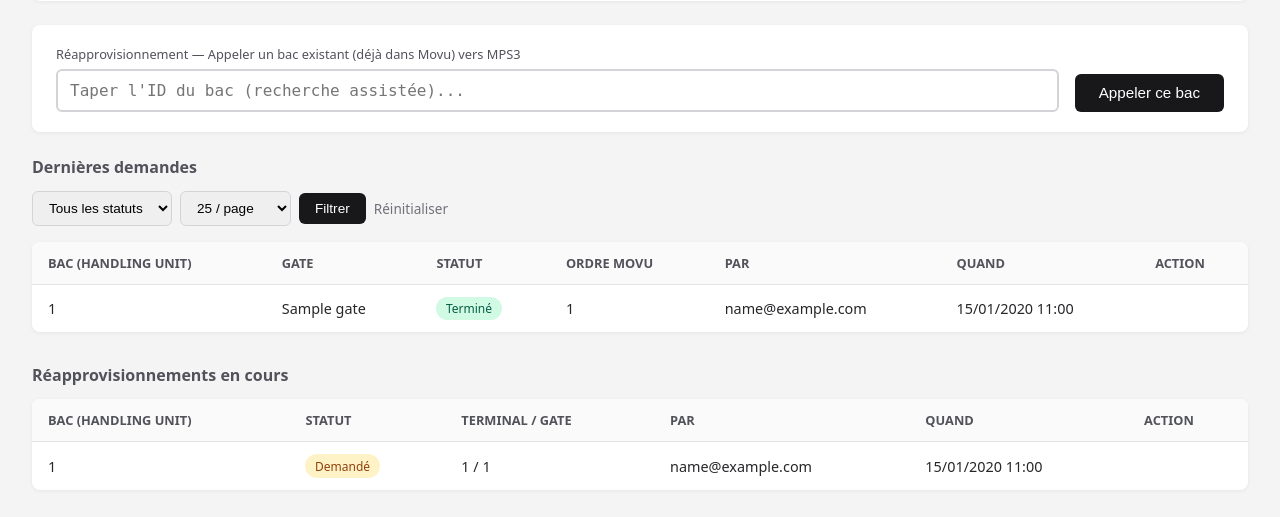
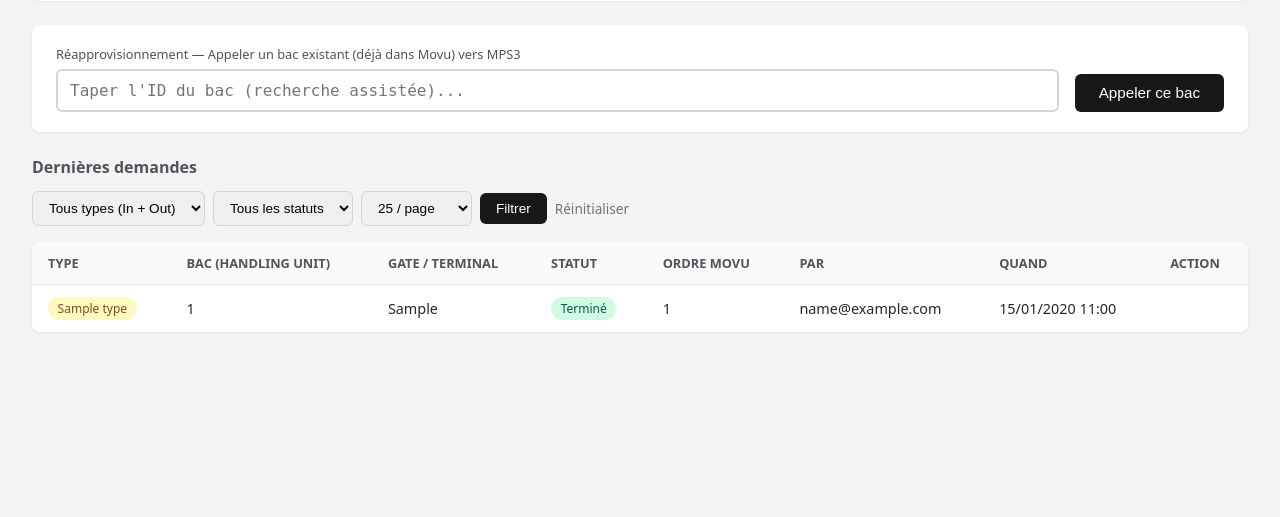
Before and after one commit to fengli-atome3d/test, a FastAPI app: template templates/mise_en_stock.html in a window 1280 px wide. Shown: the part 186-703 px from the top of the page. Run offline with FastAPI, Linux system fonts and the light colour scheme; the template is opened without the code that fills it: most values are stand-ins (such as "Sample title", 1, 10 or a date in 2020).

Commit message:
update mission table

```diff
--- a/main.py
+++ b/main.py
@@ -267,51 +267,100 @@ async def admin_users_reset_password(
     return RedirectResponse(url="/admin/users", status_code=303)
 
 
+def get_mise_en_stock_items(db: Session, status: str = "", mission_type: str = "", page: int = 1, per_page: int = 25):
+    """
+    Shared helper — combines InboundRequest (In) and ReplenishmentRequest
+    (Out) into one normalized, sorted, paginated list. Used by the main
+    page AND by every error-response path that re-renders the page
+    (gate validation, duplicate-submission guards) so all 5 render
+    sites stay consistent instead of duplicating this logic.
+    """
+    if per_page not in (25, 50, 100):
+        per_page = 25
+    page = max(1, page)
+
+    inbound_query = db.query(InboundRequest)
+    replenishment_query = db.query(ReplenishmentRequest)
+    if status:
+        inbound_query = inbound_query.filter(InboundRequest.status == status)
+        replenishment_query = replenishment_query.filter(ReplenishmentRequest.status == status)
+
+    combined = []
+
+    if mission_type != "Out":
+        for r in inbound_query.order_by(InboundRequest.created_at.desc()).limit(200).all():
+            combined.append({
+                "type": "In",
+                "id": r.id,
+                "handling_unit_id": r.handling_unit_id,
+                "location_info": r.gate or "—",
+                "status": r.status,
+                "movu_order_id": r.movu_order_id,
+                "error_message": r.error_message,
+                "requested_by_email": r.requested_by_email,
+                "created_at": r.created_at,
+                "can_cancel": r.status in ("requested", "sent", "in_progress", "dry_run"),
+                "cancel_url": f"/mise-en-stock/{r.id}/cancel",
+                "can_delete": not r.movu_order_id,
+                "delete_url": f"/mise-en-stock/{r.id}/delete",
+            })
+
+    if mission_type != "In":
+        for r in replenishment_query.order_by(ReplenishmentRequest.created_at.desc()).limit(200).all():
+            location = f"{r.presented_terminal_id} / {r.presented_gate_id}" if r.presented_terminal_id else "—"
+            combined.append({
+                "type": "Out",
+                "id": r.id,
+                "handling_unit_id": r.handling_unit_id,
+                "location_info": location,
+                "status": r.status,
+                "movu_order_id": r.movu_order_id,
+                "error_message": r.error_message,
+                "requested_by_email": r.requested_by_email,
+                "created_at": r.created_at,
+                "can_cancel": False,
+                "cancel_url": None,
+                "can_delete": not r.movu_order_id,
+                "delete_url": f"/mise-en-stock/replenishment/{r.id}/delete",
+            })
+
+    combined.sort(key=lambda x: x["created_at"], reverse=True)
+
+    total_count = len(combined)
+    total_pages = max(1, (total_count + per_page - 1) // per_page)
+    page = min(page, total_pages)
+    page_items = combined[(page - 1) * per_page: page * per_page]
+
+    return page_items, total_count, total_pages, page, per_page
+
+
 @app.get("/mise-en-stock")
 def mise_en_stock_page(
     request: Request,
     current_user: User = Depends(get_current_user),
     db: Session = Depends(get_db),
     status: str = "",
+    mission_type: str = "",
     page: int = 1,
     per_page: int = 25,
 ):
-    if per_page not in (25, 50, 100):
-        per_page = 25
-    page = max(1, page)
-
-    query = db.query(InboundRequest)
-    if status:
-        query = query.filter(InboundRequest.status == status)
-
-    total_count = query.count()
-    total_pages = max(1, (total_count + per_page - 1) // per_page)
-    page = min(page, total_pages)
-
-    recent = (
-        query.order_by(InboundRequest.created_at.desc())
-        .offset((page - 1) * per_page)
-        .limit(per_page)
-        .all()
+    page_items, total_count, total_pages, page, per_page = get_mise_en_stock_items(
+        db, status=status, mission_type=mission_type, page=page, per_page=per_page
     )
-
-    recent_replenishments = (
-        db.query(ReplenishmentRequest).order_by(ReplenishmentRequest.created_at.desc()).limit(20).all()
-    )
-
     return templates.TemplateResponse(
         request=request,
         name="mise_en_stock.html",
         context={
             "user_email": current_user.email,
-            "recent": recent,
-            "recent_replenishments": recent_replenishments,
+            "items": page_items,
             "selected_status": status,
+            "selected_type": mission_type,
             "statuses": INBOUND_STATUSES,
             "page": page,
             "per_page": per_page,
             "total_pages": total_pages,
             "total_count": total_count,
+            "error": None,
         },
     )
 
@@ -347,19 +396,20 @@ async def mise_en_stock_scan(
             "Rejected mise-en-stock scan: user %s has no MPS3 access (access_terminals=%s)",
             current_user.email, current_user.access_terminals,
         )
-        recent = db.query(InboundRequest).order_by(InboundRequest.created_at.desc()).limit(25).all()
+        page_items, total_count, total_pages, _, _ = get_mise_en_stock_items(db)
         return templates.TemplateResponse(
             request=request,
             name="mise_en_stock.html",
             context={
                 "user_email": current_user.email,
-                "recent": recent,
+                "items": page_items,
                 "selected_status": "",
+                "selected_type": "",
                 "statuses": INBOUND_STATUSES,
                 "page": 1,
                 "per_page": 25,
-                "total_pages": 1,
-                "total_count": len(recent),
+                "total_pages": total_pages,
+                "total_count": total_count,
                 "error": "Votre compte n'est pas autorisé à faire de la mise en stock (accès MPS3 requis).",
             },
             status_code=403,
@@ -367,7 +417,6 @@ async def mise_en_stock_scan(
 
     if gate not in VALID_INBOUND_GATES:
         logger.warning("Rejected mise-en-stock scan: invalid/unsupported gate '%s'", gate)
-        recent = db.query(InboundRequest).order_by(InboundRequest.created_at.desc()).limit(25).all()
         if gate.startswith("MPS1") or gate.startswith("MPS2"):
             error_msg = (
                 f"Ce portail ({gate}) ne peut pas traiter la mise en stock. "
@@ -375,18 +424,20 @@ async def mise_en_stock_scan(
             )
         else:
             error_msg = f"Gate scanné invalide : '{gate}'. Attendu : MPS3G1, MPS3G2 ou MPS3G3."
+        page_items, total_count, total_pages, _, _ = get_mise_en_stock_items(db)
         return templates.TemplateResponse(
             request=request,
             name="mise_en_stock.html",
             context={
                 "user_email": current_user.email,
-                "recent": recent,
+                "items": page_items,
                 "selected_status": "",
+                "selected_type": "",
                 "statuses": INBOUND_STATUSES,
                 "page": 1,
                 "per_page": 25,
-                "total_pages": 1,
-                "total_count": len(recent),
+                "total_pages": total_pages,
+                "total_count": total_count,
                 "error": error_msg,
             },
             status_code=400,
@@ -414,19 +465,20 @@ async def mise_en_stock_scan(
             "Rejected mise-en-stock scan: pack %s already has an active request (id=%s, status=%s, created=%s)",
             handling_unit_id, existing_active.id, existing_active.status, existing_active.created_at,
         )
-        recent = db.query(InboundRequest).order_by(InboundRequest.created_at.desc()).limit(25).all()
+        page_items, total_count, total_pages, _, _ = get_mise_en_stock_items(db)
         return templates.TemplateResponse(
             request=request,
             name="mise_en_stock.html",
             context={
                 "user_email": current_user.email,
-                "recent": recent,
+                "items": page_items,
                 "selected_status": "",
+                "selected_type": "",
                 "statuses": INBOUND_STATUSES,
                 "page": 1,
                 "per_page": 25,
-                "total_pages": 1,
-                "total_count": len(recent),
+                "total_pages": total_pages,
+                "total_count": total_count,
                 "error": (
                     f"Ce bac ({handling_unit_id}) a déjà une demande en cours "
                     f"(statut : {existing_active.status}, créée {existing_active.created_at.strftime('%H:%M')}). "
@@ -649,23 +701,20 @@ async def mise_en_stock_call_pack(
             "Rejected replenishment call: pack %s already has an active request (id=%s, status=%s)",
             handling_unit_id, existing_active.id, existing_active.status,
         )
-        recent = db.query(InboundRequest).order_by(InboundRequest.created_at.desc()).limit(25).all()
-        recent_replenishments = (
-            db.query(ReplenishmentRequest).order_by(ReplenishmentRequest.created_at.desc()).limit(20).all()
-        )
+        page_items, total_count, total_pages, _, _ = get_mise_en_stock_items(db)
         return templates.TemplateResponse(
             request=request,
             name="mise_en_stock.html",
             context={
                 "user_email": current_user.email,
-                "recent": recent,
-                "recent_replenishments": recent_replenishments,
+                "items": page_items,
                 "selected_status": "",
+                "selected_type": "",
                 "statuses": INBOUND_STATUSES,
                 "page": 1,
                 "per_page": 25,
-                "total_pages": 1,
-                "total_count": len(recent),
+                "total_pages": total_pages,
+                "total_count": total_count,
                 "error": (
                     f"Ce bac ({handling_unit_id}) a déjà un appel en cours "
                     f"(statut : {existing_active.status}). Ne pas rappeler en double."
--- a/templates/mise_en_stock.html
+++ b/templates/mise_en_stock.html
@@ -43,6 +43,9 @@
         .badge-inprogress { background: #dbeafe; color: #1e40af; }
         .badge-cancelled { background: #f4f4f5; color: #52525b; }
         .badge-sent { background: #ede9fe; color: #5b21b6; }
+        .badge-presented { background: #fed7aa; color: #9a3412; }
+        .badge-type-in { background: #dcfce7; color: #166534; }
+        .badge-type-out { background: #fef9c3; color: #854d0e; }
         .filters { display: flex; gap: 0.5rem; align-items: center; margin-bottom: 1rem; }
         .filters select { padding: 0.5rem 0.75rem; border: 1px solid #d4d4d8; border-radius: 6px; font-size: 0.85rem; }
         .filters button { padding: 0.5rem 1rem; background: #18181b; color: white; border: none;
@@ -102,6 +105,11 @@
     <h2 style="font-size: 1rem; color: #52525b;">Dernières demandes</h2>
 
     <form method="get" action="/mise-en-stock" class="filters">
+        <select name="mission_type">
+            <option value="">Tous types (In + Out)</option>
+            <option value="In" {% if selected_type == 'In' %}selected{% endif %}>In (mise en stock)</option>
+            <option value="Out" {% if selected_type == 'Out' %}selected{% endif %}>Out (appeler un bac)</option>
+        </select>
         <select name="status">
             <option value="">Tous les statuts</option>
             {% for s in statuses %}
@@ -114,17 +122,18 @@
             <option value="100" {% if per_page == 100 %}selected{% endif %}>100 / page</option>
         </select>
         <button type="submit">Filtrer</button>
-        {% if selected_status %}
+        {% if selected_status or selected_type %}
         <a href="/mise-en-stock" class="reset-link">Réinitialiser</a>
         {% endif %}
     </form>
 
-    {% if recent %}
+    {% if items %}
     <table>
         <thead>
             <tr>
+                <th>Type</th>
                 <th>Bac (Handling Unit)</th>
-                <th>Gate</th>
+                <th>Gate / Terminal</th>
                 <th>Statut</th>
                 <th>Ordre Movu</th>
                 <th>Par</th>
@@ -133,12 +142,14 @@
             </tr>
         </thead>
         <tbody>
-            {% for r in recent %}
+            {% for r in items %}
             <tr>
+                <td><span class="badge {% if r.type == 'In' %}badge-type-in{% else %}badge-type-out{% endif %}">{{ r.type }}</span></td>
                 <td>{{ r.handling_unit_id }}</td>
-                <td>{{ r.gate or '—' }}</td>
+                <td>{{ r.location_info }}</td>
                 <td>
                     {% if r.status == 'completed' %}<span class="badge badge-success">Terminé</span>
+                    {% elif r.status == 'presented' %}<span class="badge badge-presented">Présenté</span>
                     {% elif r.status == 'in_progress' %}<span class="badge badge-inprogress">En cours</span>
                     {% elif r.status == 'failed' %}<span class="badge badge-failed">Échec</span>
                     {% elif r.status == 'cancelled' %}<span class="badge badge-cancelled">Annulé</span>
@@ -152,12 +163,12 @@
                 <td>{{ r.requested_by_email or '—' }}</td>
                 <td>{{ r.created_at | paris_time }}</td>
                 <td>
-                    {% if r.status in ['requested', 'sent', 'in_progress', 'dry_run'] %}
-                    <form method="post" action="/mise-en-stock/{{ r.id }}/cancel" style="margin:0;">
+                    {% if r.can_cancel %}
+                    <form method="post" action="{{ r.cancel_url }}" style="margin:0;">
                         <button type="submit" class="cancel-btn" onclick="return confirm('Annuler cette mission ?');">Annuler</button>
                     </form>
-                    {% elif not r.movu_order_id %}
-                    <form method="post" action="/mise-en-stock/{{ r.id }}/delete" style="margin:0;">
+                    {% elif r.can_delete %}
+                    <form method="post" action="{{ r.delete_url }}" style="margin:0;">
                         <button type="submit" class="cancel-btn" onclick="return confirm('Supprimer cette entrée ? Aucun ordre Movu associé.');">Supprimer</button>
                     </form>
                     {% endif %}
@@ -173,58 +184,13 @@
     {% if total_pages > 1 %}
     <div class="pagination">
         {% if page > 1 %}
-        <a href="/mise-en-stock?status={{ selected_status }}&per_page={{ per_page }}&page={{ page - 1 }}">← Précédent</a>
+        <a href="/mise-en-stock?status={{ selected_status }}&mission_type={{ selected_type }}&per_page={{ per_page }}&page={{ page - 1 }}">← Précédent</a>
         {% endif %}
         <span>Page {{ page }} / {{ total_pages }} ({{ total_count }} au total)</span>
         {% if page < total_pages %}
-        <a href="/mise-en-stock?status={{ selected_status }}&per_page={{ per_page }}&page={{ page + 1 }}">Suivant →</a>
+        <a href="/mise-en-stock?status={{ selected_status }}&mission_type={{ selected_type }}&per_page={{ per_page }}&page={{ page + 1 }}">Suivant →</a>
         {% endif %}
     </div>
-    {% endif %}
-
-    <h2 style="font-size: 1rem; color: #52525b; margin-top: 2rem;">Réapprovisionnements en cours</h2>
-    {% if recent_replenishments %}
-    <table>
-        <thead>
-            <tr>
-                <th>Bac (Handling Unit)</th>
-                <th>Statut</th>
-                <th>Terminal / Gate</th>
-                <th>Par</th>
-                <th>Quand</th>
-                <th>Action</th>
-            </tr>
-        </thead>
-        <tbody>
-            {% for r in recent_replenishments %}
-            <tr>
-                <td>{{ r.handling_unit_id }}</td>
-                <td>
-                    {% if r.status == 'presented' %}<span class="badge badge-presented">Présenté — allez chercher</span>
-                    {% elif r.status == 'failed' %}<span class="badge badge-failed">Échec</span>
-                    {% elif r.status == 'dry_run' %}<span class="badge badge-dryrun">Test (DRY_RUN)</span>
-                    {% elif r.status == 'sent' %}<span class="badge badge-sent">Appelé</span>
-                    {% elif r.status == 'in_progress' %}<span class="badge badge-inprogress">En route</span>
-                    {% else %}<span class="badge badge-requested">Demandé</span>
-                    {% endif %}
-                    {% if r.error_message %}<div style="font-size: 0.75rem; color: #991b1b; margin-top: 0.25rem;">{{ r.error_message }}</div>{% endif %}
-                </td>
-                <td>{% if r.presented_terminal_id %}{{ r.presented_terminal_id }} / {{ r.presented_gate_id }}{% else %}—{% endif %}</td>
-                <td>{{ r.requested_by_email or '—' }}</td>
-                <td>{{ r.created_at | paris_time }}</td>
-                <td>
-                    {% if not r.movu_order_id %}
-                    <form method="post" action="/mise-en-stock/replenishment/{{ r.id }}/delete" style="margin:0;">
-                        <button type="submit" class="cancel-btn" onclick="return confirm('Supprimer cette entrée ? Aucun ordre Movu associé.');">Supprimer</button>
-                    </form>
-                    {% endif %}
-                </td>
-            </tr>
-            {% endfor %}
-        </tbody>
-    </table>
-    {% else %}
-    <p style="color: #a1a1aa;">Aucun réapprovisionnement pour l'instant.</p>
     {% endif %}
 
     <script>
```
